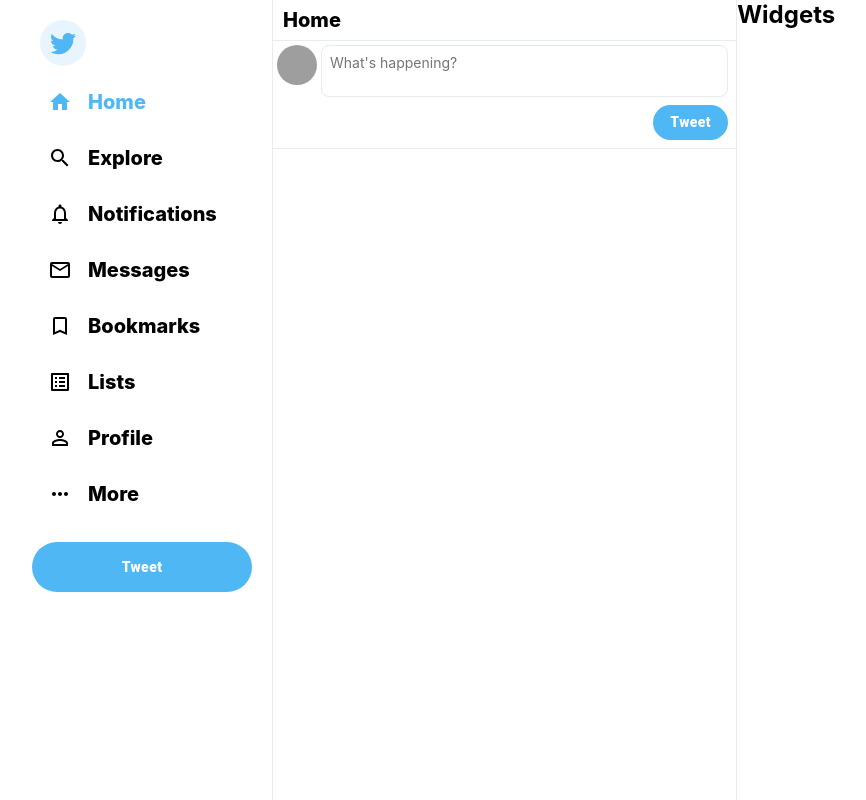
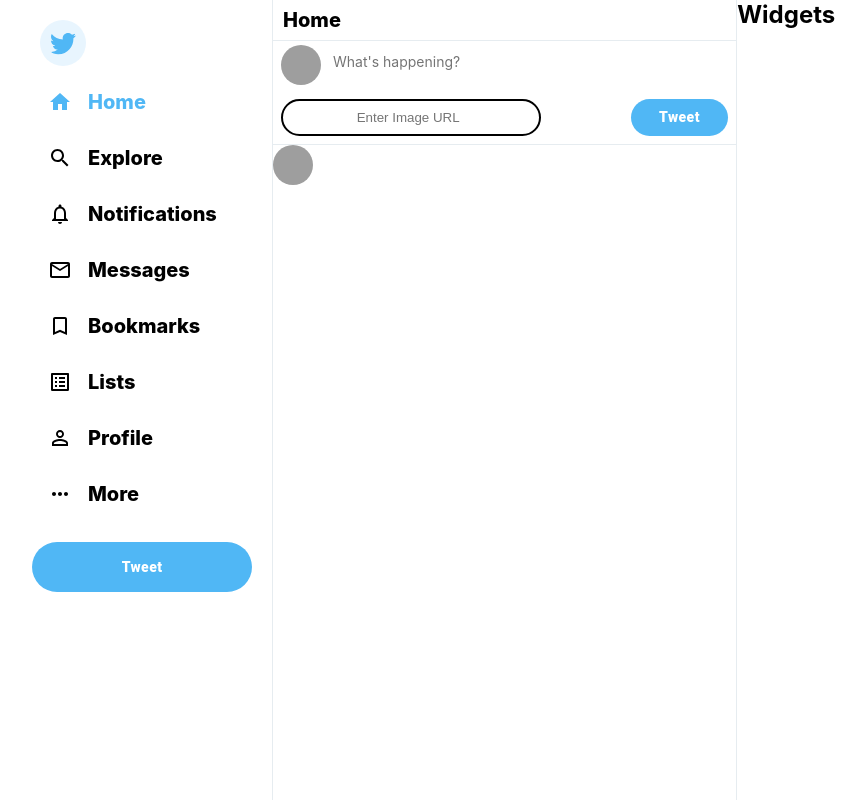
Before and after one commit to majorschwartz/twitter-clone, a React (Create React App) app: page / in a window 1280 px wide. Shown: the whole page, without its empty margins (28-894 px from the left). Built offline with nearby package versions, Linux system fonts and the light colour scheme; grey boxes are pictures that could not be loaded.

Commit message:
Post integration

```diff
--- a/src/Feed.js
+++ b/src/Feed.js
@@ -1,6 +1,7 @@
 import React from "react";
 import "./Feed.css";
 import TweetBox from "./TweetBox";
+import Post from "./Post";
 
 function Feed() {
   return (
@@ -14,6 +15,7 @@
       <TweetBox />
 
       {/* Posts */}
+      <Post />
     </div>
   );
 }
--- /dev/null
+++ b/src/Post.js
@@ -0,0 +1,14 @@
+import React from "react";
+import "./Post.css";
+import { Avatar } from "@material-ui/core";
+
+function Post({ displayName, username, verified, text, image, avatar }) {
+  return (
+    <div className="post">
+      <div className="post__avatar"></div>
+      <Avatar src="https://cdn.iconscout.com/icon/free/png-256/profile-2337176-1982537.png" />
+    </div>
+  );
+}
+
+export default Post;
--- a/src/TweetBox.css
+++ b/src/TweetBox.css
@@ -1,6 +1,6 @@
 .tweetBox {
   border-bottom: 1px solid var(--twitter-background);
-  padding: 0px 8px 8px 0px;
+  padding: 4px 8px 8px 8px;
 }
 
 .tweetBox > form {
@@ -9,8 +9,31 @@
 }
 
 .tweetBox__input {
-  padding: 4px 0px 4px 4px;
+  padding-bottom: 4px;
   display: flex;
+}
+
+.tweetBox__footer {
+  display: flex;
+}
+
+.tweetBox__footer > input {
+  flex: 0.6;
+  margin-right: 8px;
+  border: 2px solid black;
+  outline: none;
+  background-color: white;
+  border-radius: 100px;
+  padding: 6px;
+}
+
+.tweetBox__footer > input:focus {
+  border: 2px solid gray;
+}
+
+.tweetBox__footer > input::placeholder {
+  text-align: center;
+  padding-right: 6px;
 }
 
 .tweetBox__input > textarea {
@@ -18,13 +41,15 @@
   position: relative;
   margin-left: 4px;
   font-size: 14px;
-  border: 1px solid var(--twitter-background);
-  border-radius: 8px;
   padding: 8px;
   outline: none;
   overflow-wrap: normal;
   resize: none;
   font-family: inherit;
+  border: none;
+  /* Border */
+  /* border: 1px solid var(--twitter-background);
+  border-radius: 8px; */
   /* Hiding scrollbar */
   -ms-overflow-style: none;
   scrollbar-width: none;
@@ -36,14 +61,12 @@
 }
 
 .tweetBox__tweetButton {
+  flex: 0.2 !important;
   background-color: var(--twitter-color) !important;
   border: none !important;
   color: white !important;
   font-weight: 900 !important;
   text-transform: inherit !important;
   border-radius: 30px !important;
-  width: 75px !important;
-  height: 35px !important;
-  margin-top: 4px !important;
   margin-left: auto !important;
 }
--- a/src/TweetBox.js
+++ b/src/TweetBox.js
@@ -11,7 +11,10 @@
           <textarea placeholder="What's happening?" type="text"></textarea>
           {/* <input placeholder="Enter image URL" type="text"></input> */}
         </div>
-        <Button className="tweetBox__tweetButton">Tweet</Button>
+        <div className="tweetBox__footer">
+          <input type="text" placeholder="Enter Image URL"></input>
+          <Button className="tweetBox__tweetButton">Tweet</Button>
+        </div>
       </form>
     </div>
   );
```
Also changed, not shown: src/Post.css (added).
